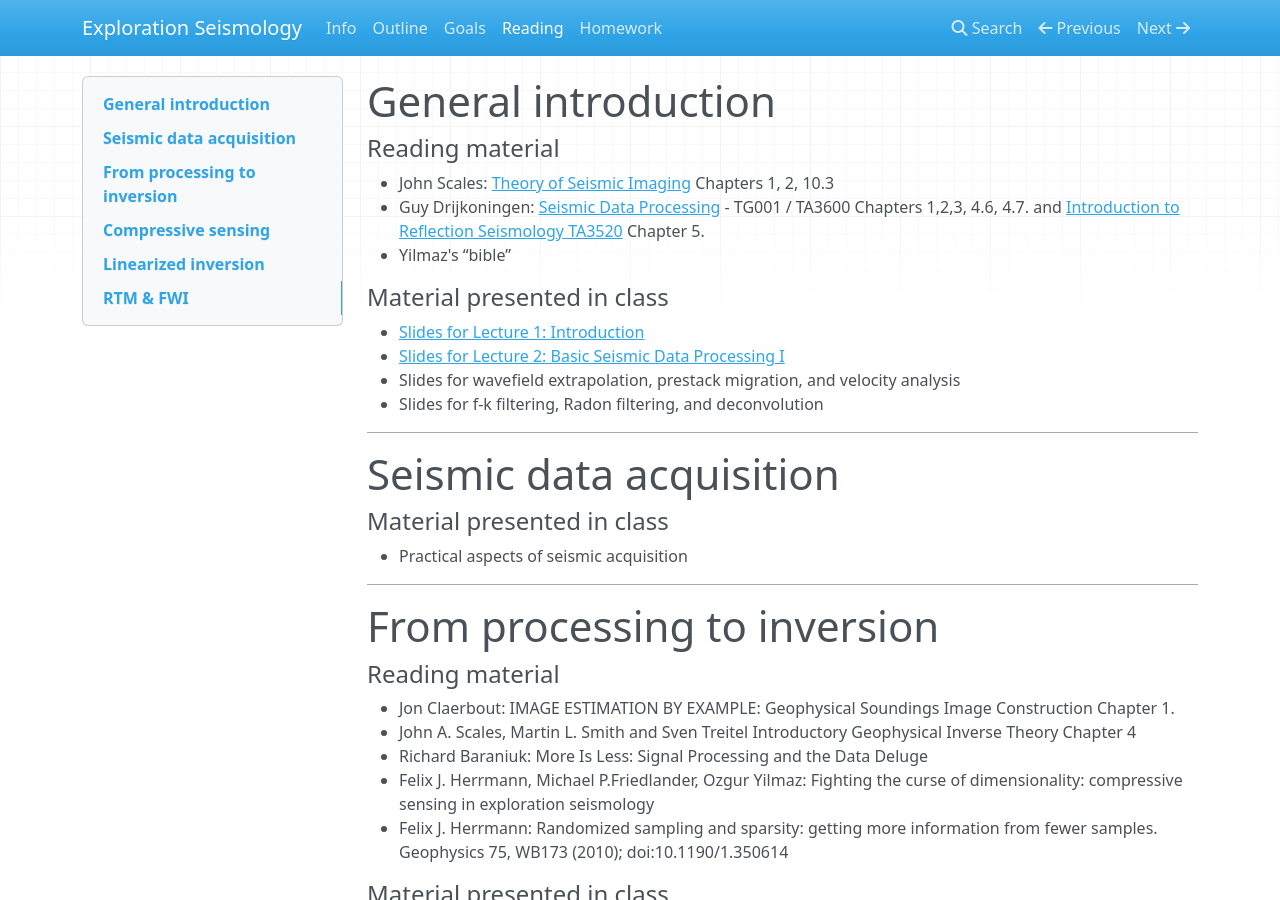
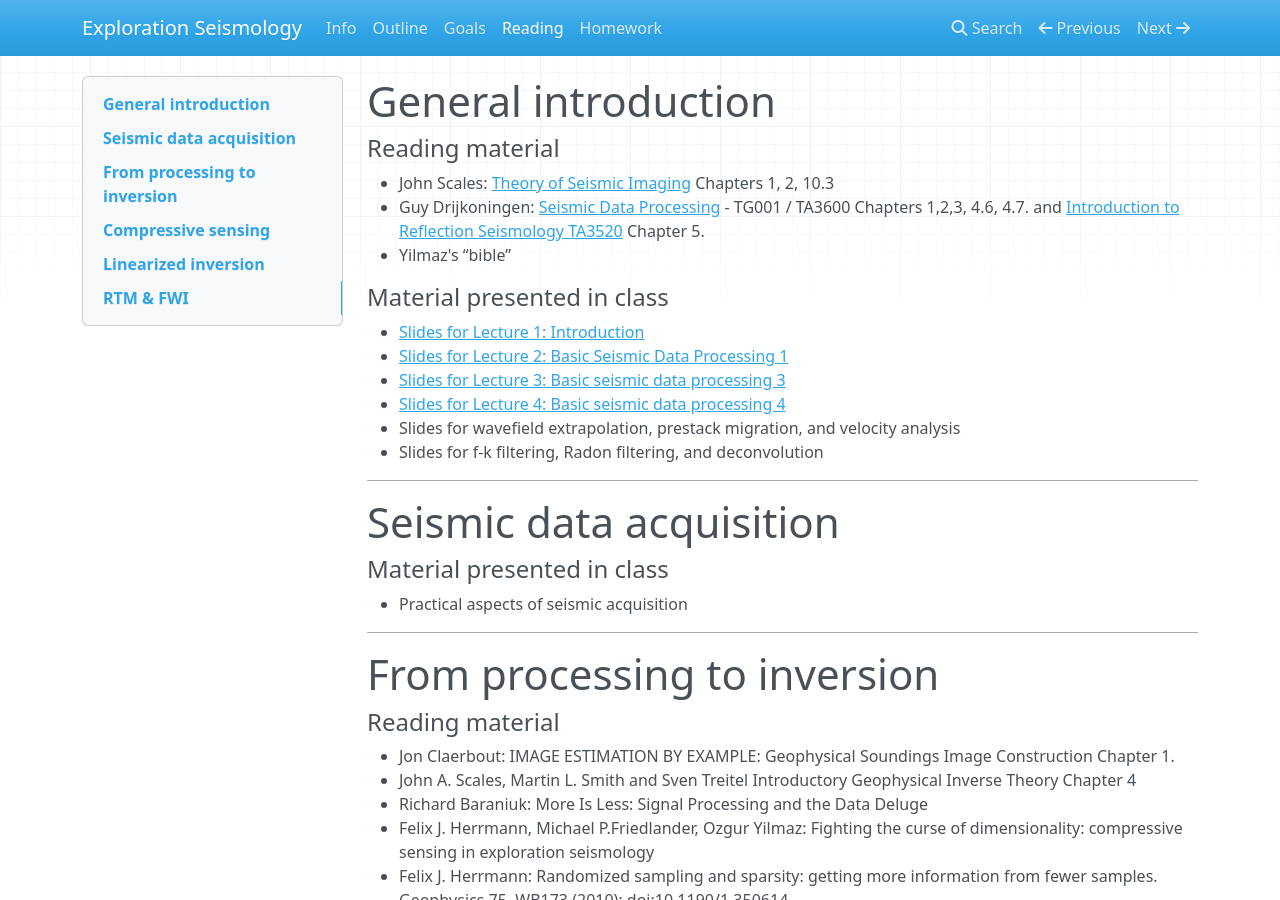
Before and after one commit to flexie/eas-4803-8803-ccs, an MkDocs documentation site: the page built from docs/reading.md, in a window 1280 px wide and 900 px high. Built offline with MkDocs 1.6.1, drawn with Linux system fonts in a browser that asks for light colours; nearby versions of some CDN libraries; old or Windows-style settings are respelled for this version of MkDocs.

Commit message:
added slides

```diff
--- a/docs/reading.md
+++ b/docs/reading.md
@@ -9,7 +9,9 @@
 #### Material presented in class
 
 - [Slides for Lecture 1: Introduction](https://www.dropbox.com/s/5e4mn6zhq4jn6fr/1-Exploration_Seismology.pdf?dl=0)
-- [Slides for Lecture 2: Basic Seismic Data Processing I](https://www.dropbox.com/s/7qi7kgm3d4ciakx/2-Exploration_Seismology-basics.pdf?dl=0)
+- [Slides for Lecture 2: Basic Seismic Data Processing 1](https://www.dropbox.com/s/7qi7kgm3d4ciakx/2-Exploration_Seismology-basics.pdf?dl=0)
+- [Slides for Lecture 3: Basic seismic data processing 3](https://www.dropbox.com/s/cix0d679i52t0x3/3-Exploration_Seismology-basics.pdf?dl=0)
+- [Slides for Lecture 4: Basic seismic data processing 4](https://www.dropbox.com/s/cix0d679i52t0x3/4-Exploration_Seismology-basics.pdf?dl=0)
 - Slides for wavefield extrapolation, prestack migration, and velocity analysis
 - Slides for f-k filtering, Radon filtering, and deconvolution
 
```
